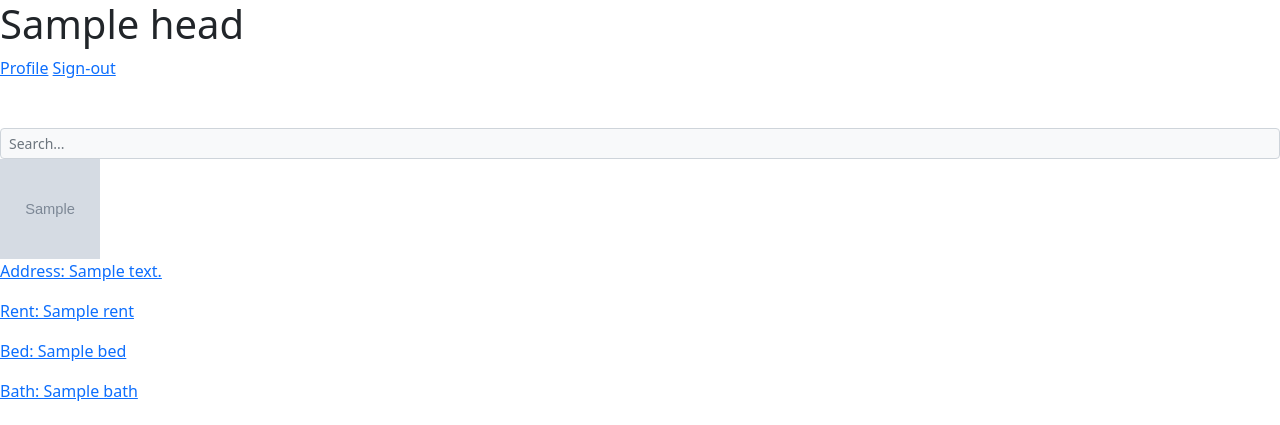
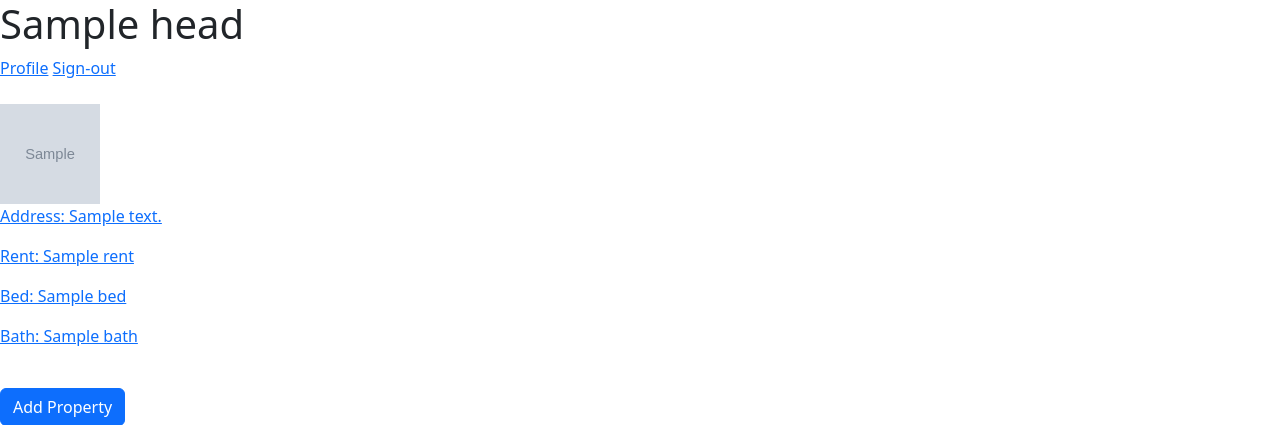
Before and after one commit to sohamnair/Home-Finder-, a Node server app: template views/owner_properties_list_page.handlebars in a window 1280 px wide. Shown: the top 425 px of the page. Run offline with Node 20, Linux system fonts and the light colour scheme; the template is opened without the code that fills it: most values are stand-ins (such as "Sample title", 1, 10 or a date in 2020); grey boxes marked "Sample" are stand-in pictures; some libraries are stand-ins or nearby versions.

Commit message:
Search bar owner

```diff
--- a/views/owner_properties_list_page.handlebars
+++ b/views/owner_properties_list_page.handlebars
@@ -8,10 +8,10 @@
     </div>
 
 
-    <form class="form-search form-inline" action='search' method='GET'>
+    {{!-- <form class="form-search form-inline" action='search' method='GET'>
         <label class="nav-item active" for="search-input"></label>
         <input class="bg-light form-control form-control-sm" name="search-input" type="text" id="search-input" placeholder="Search...">
-    </form>
+    </form> --}}
 
    <div class="properties">
         {{#each data}}
```
